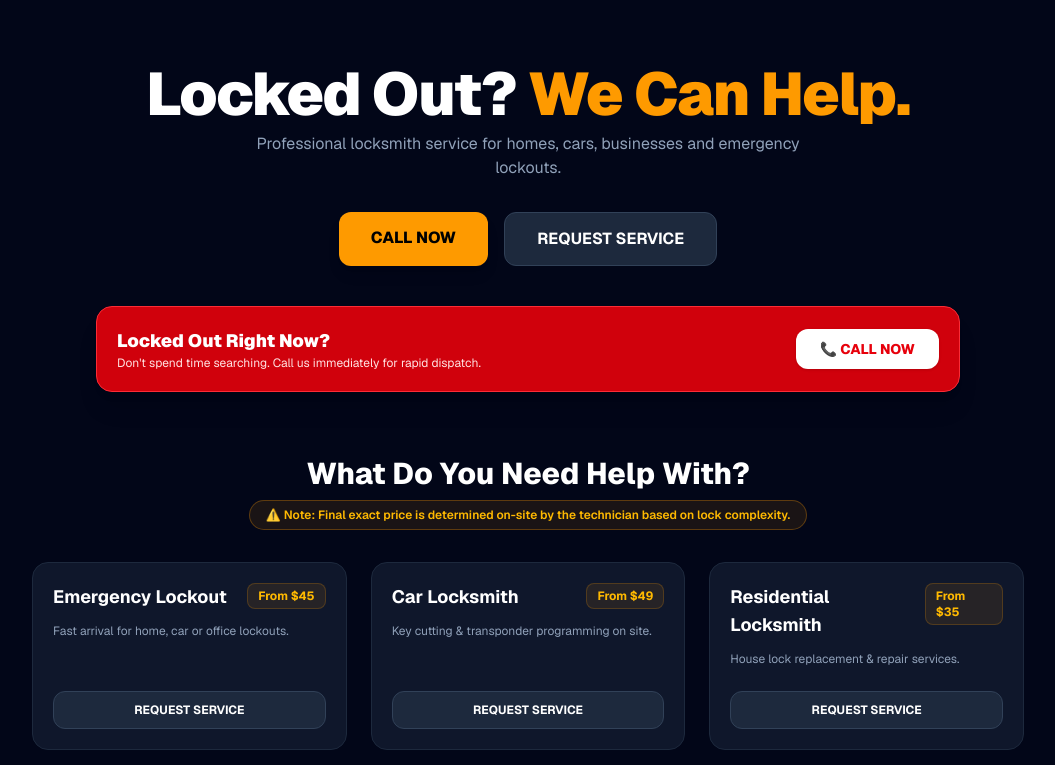
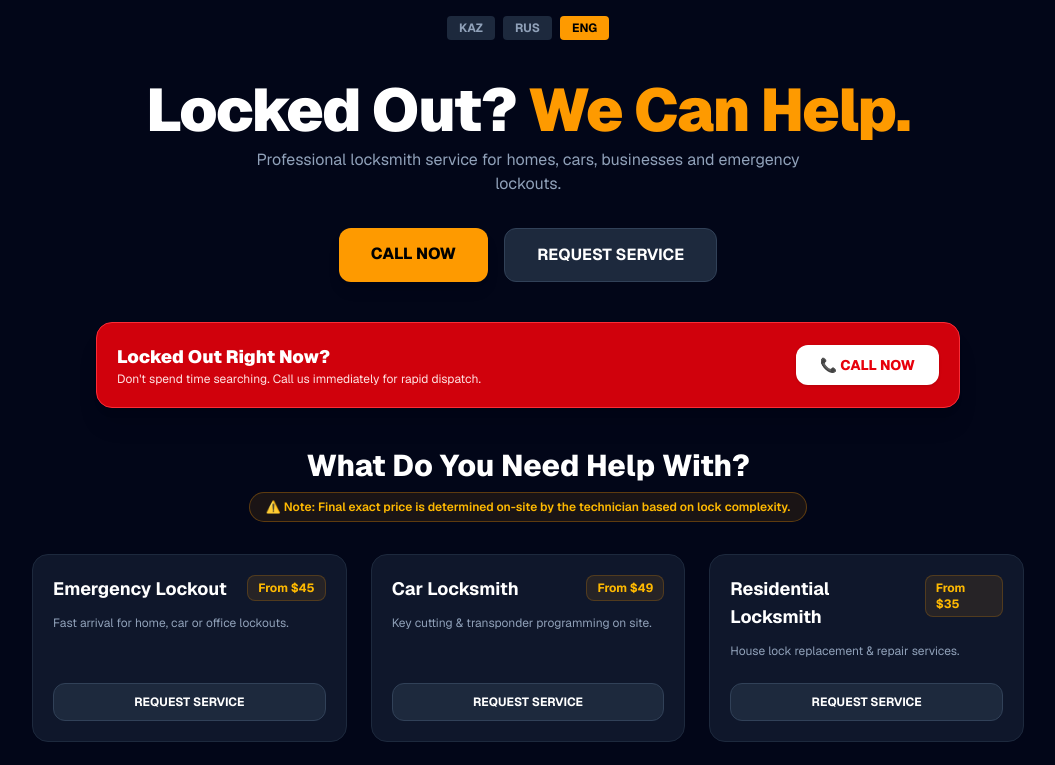
Before and after one commit to bagdatabishev-alt/pittsburgh-locksmith, a Next.js app: page / in a window 1280 px wide. Shown: the top 765 px of the page, without its empty margins (112-1167 px from the left). Built offline with nearby package versions, Linux system fonts and the light colour scheme.

Commit message:
Restore original fully working multi-language site

```diff
--- a/app/page.tsx
+++ b/app/page.tsx
@@ -3,12 +3,97 @@
 import { useState } from 'react';
 
 export default function Home() {
+  const [lang, setLang] = useState<'KAZ' | 'RUS' | 'ENG'>('ENG');
   const [selectedService, setSelectedService] = useState<string | null>(null);
   const [name, setName] = useState('');
   const [phone, setPhone] = useState('');
   const [address, setAddress] = useState('');
   const [loading, setLoading] = useState(false);
   const [status, setStatus] = useState('');
+
+  // Translations
+  const t = {
+    ENG: {
+      title1: "Locked Out?",
+      title2: "We Can Help.",
+      subtitle: "Professional locksmith service for homes, cars, businesses and emergency lockouts.",
+      callNow: "CALL NOW",
+      reqService: "REQUEST SERVICE",
+      bannerTitle: "Locked Out Right Now?",
+      bannerDesc: "Don't spend time searching. Call us immediately for rapid dispatch.",
+      whatNeeded: "What Do You Need Help With?",
+      note: "Note: Final exact price is determined on-site by the technician based on lock complexity.",
+      formTitle: "Fill out details to request service",
+      formSub: "We will dispatch a technician immediately.",
+      yourName: "Your Name *",
+      phoneNum: "Phone Number *",
+      addressLoc: "Address / Location *",
+      sendBtn: "Send Request to Telegram",
+      sending: "Sending Request...",
+      services: [
+        { title: 'Emergency Lockout', desc: 'Fast arrival for home, car or office lockouts.', price: 'From $45' },
+        { title: 'Car Locksmith', desc: 'Key cutting & transponder programming on site.', price: 'From $49' },
+        { title: 'Residential Locksmith', desc: 'House lock replacement & repair services.', price: 'From $35' },
+        { title: 'Commercial Locksmith', desc: 'High-security locks for businesses & offices.', price: 'From $55' },
+        { title: 'Key Replacement', desc: 'Duplicate or replacement keys made quickly.', price: 'From $25' },
+        { title: 'Lock Repair', desc: 'Fix damaged or jammed locks easily.', price: 'From $30' }
+      ]
+    },
+    RUS: {
+      title1: "Захлопнули дверь?",
+      title2: "Мы поможем.",
+      subtitle: "Профессиональные услуги слесаря для домов, автомобилей, бизнеса и экстренных ситуаций.",
+      callNow: "ПОЗВОНИТЬ",
+      reqService: "ЗАКАЗАТЬ УСЛУГУ",
+      bannerTitle: "Застряли прямо сейчас?",
+      bannerDesc: "Не тратьте время на поиски. Позвоните нам для срочного выезда.",
+      whatNeeded: "Какая помощь вам нужна?",
+      note: "Примечание: Точная цена определяется мастером на месте в зависимости от сложности.",
+      formTitle: "Заполните данные для заказа",
+      formSub: "Мы отправим мастера немедленно.",
+      yourName: "Ваше Имя *",
+      phoneNum: "Номер Телефона *",
+      addressLoc: "Адрес / Местоположение *",
+      sendBtn: "Отправить запрос в Telegram",
+      sending: "Отправка...",
+      services: [
+        { title: 'Emergency Lockout', desc: 'Быстрый выезд при блокировке дома, авто или офиса.', price: 'От $45' },
+        { title: 'Car Locksmith', desc: 'Нарезка ключей и программирование на месте.', price: 'От $49' },
+        { title: 'Residential Locksmith', desc: 'Замена и ремонт дверных замков в доме.', price: 'От $35' },
+        { title: 'Commercial Locksmith', desc: 'Замки повышенной безопасности для бизнеса.', price: 'От $55' },
+        { title: 'Key Replacement', desc: 'Дубликаты или замена ключей.', price: 'От $25' },
+        { title: 'Lock Repair', desc: 'Ремонт поврежденных или заклинивших замков.', price: 'От $30' }
+      ]
+    },
+    KAZ: {
+      title1: "Құлыптаулы ма?",
+      title2: "Біз көмектесеміз.",
+      subtitle: "Үйлерге, көліктерге, бизнеске және шұғал жағдайларға арналған кәсіби ұста қызметі.",
+      callNow: "ҚОҢЫРАУ ШАЛУ",
+      reqService: "ҚЫЗМЕТ СҰРАУ",
+      bannerTitle: "Қазір далада қалдыңыз ба?",
+      bannerDesc: "Уақыт жоғалтпаңыз. Жедел көмек үшін бізге бірден қоңырау шалыңыз.",
+      whatNeeded: "Сізге қандай көмек керек?",
+      note: "Ескерту: Нақты бағаны мастер келген соң құлыптың күрделілігіне қарай анықтайды.",
+      formTitle: "Тапсырыс беру үшін мәліметтерді толтырыңыз",
+      formSub: "Біз бірден маэстерді жібереміз.",
+      yourName: "Аты-жөніңіз *",
+      phoneNum: "Телефон нөмірі *",
+      addressLoc: "Мекенжайыңыз *",
+      sendBtn: "Telegram-ға жіберу",
+      sending: "Жіберілуде...",
+      services: [
+        { title: 'Emergency Lockout', desc: 'Үй, көлік немесе офис есіктерін ашуға шұғыл келу.', price: '$45 бастап' },
+        { title: 'Car Locksmith', desc: 'Көлік кілтін жасау және бағдарламалау.', price: '$49 бастап' },
+        { title: 'Residential Locksmith', desc: 'Үй құлыптарын ауыстыру және жөндеу.', price: '$35 бастап' },
+        { title: 'Commercial Locksmith', desc: 'Бизнес пен кеңселерге арналған қауіпсіздік құлыптары.', price: '$55 бастап' },
+        { title: 'Key Replacement', desc: 'Кілттердің көшірмесін жасау.', price: '$25 бастап' },
+        { title: 'Lock Repair', desc: 'Сынған немесе істемейтін құлыптарды жөндеу.', price: '$30 бастап' }
+      ]
+    }
+  };
+
+  const currentT = t[lang];
 
   const handleRequestService = (serviceName: string) => {
     setSelectedService(serviceName);
@@ -18,7 +103,7 @@ export default function Home() {
   const handleSubmit = async (e: React.FormEvent) => {
     e.preventDefault();
     if (!selectedService) {
-      setStatus('⚠️ Please select a service first by clicking "Request Service" on any card.');
+      setStatus('⚠️ Please select a service first.');
       return;
     }
 
@@ -31,23 +116,18 @@ export default function Home() {
         headers: { 'Content-Type': 'application/json' },
         body: JSON.stringify({
           type: 'NEW_ORDER',
-          data: {
-            name,
-            phone,
-            service: selectedService,
-            address
-          }
+          data: { name, phone, service: selectedService, address }
         })
       });
 
       if (res.ok) {
-        setStatus('✅ Request sent successfully! We will contact you shortly.');
+        setStatus('✅ Successfully sent!');
         setName('');
         setPhone('');
         setAddress('');
         setSelectedService(null);
       } else {
-        setStatus('❌ Failed to send request. Please try again.');
+        setStatus('❌ Failed to send.');
       }
     } catch (err) {
       setStatus('❌ Connection error.');
@@ -58,13 +138,28 @@ export default function Home() {
 
   return (
     <main className="min-h-screen bg-slate-950 text-white font-sans selection:bg-amber-500 selection:text-black">
+      {/* Language Switcher Bar */}
+      <div className="flex justify-center pt-4 gap-2">
+        {(['KAZ', 'RUS', 'ENG'] as const).map((l) => (
+          <button
+            key={l}
+            onClick={() => setLang(l)}
+            className={`px-3 py-1 rounded text-xs font-bold transition ${
+              lang === l ? 'bg-amber-500 text-black' : 'bg-slate-800 text-slate-400 hover:text-white'
+            }`}
+          >
+            {l}
+          </button>
+        ))}
+      </div>
+
       {/* Hero Section */}
-      <section className="py-16 px-4 text-center max-w-4xl mx-auto">
+      <section className="py-10 px-4 text-center max-w-4xl mx-auto">
         <h1 className="text-4xl md:text-6xl font-black tracking-tight mb-2">
-          Locked Out? <span className="text-amber-500">We Can Help.</span>
+          {currentT.title1} <span className="text-amber-500">{currentT.title2}</span>
         </h1>
         <p className="text-slate-400 text-sm md:text-base mb-8 max-w-xl mx-auto">
-          Professional locksmith service for homes, cars, businesses and emergency lockouts.
+          {currentT.subtitle}
         </p>
 
         <div className="flex flex-wrap justify-center gap-4 mb-10">
@@ -72,27 +167,27 @@ export default function Home() {
             href="tel:+19173496532"
             className="bg-amber-500 hover:bg-amber-600 text-black font-extrabold px-8 py-3.5 rounded-xl shadow-lg transition"
           >
-            CALL NOW
+            {currentT.callNow}
           </a>
           <a
             href="#services"
             className="bg-slate-800 hover:bg-slate-700 text-white font-bold px-8 py-3.5 rounded-xl border border-slate-700 transition"
           >
-            REQUEST SERVICE
+            {currentT.reqService}
           </a>
         </div>
 
         {/* Urgent Red Banner */}
         <div className="bg-red-600/90 border border-red-500 rounded-2xl p-4 md:p-5 flex flex-col md:flex-row items-center justify-between shadow-xl gap-4">
           <div className="text-left">
-            <h3 className="font-black text-lg">Locked Out Right Now?</h3>
-            <p className="text-xs text-red-100">Don't spend time searching. Call us immediately for rapid dispatch.</p>
+            <h3 className="font-black text-lg">{currentT.bannerTitle}</h3>
+            <p className="text-xs text-red-100">{currentT.bannerDesc}</p>
           </div>
           <a
             href="tel:+19173496532"
             className="bg-white hover:bg-slate-100 text-red-600 font-extrabold px-6 py-2.5 rounded-xl text-sm shadow transition shrink-0"
           >
-            📞 CALL NOW
+            📞 {currentT.callNow}
           </a>
         </div>
       </section>
@@ -100,21 +195,14 @@ export default function Home() {
       {/* Services Grid */}
       <section id="services" className="max-w-5xl mx-auto px-4 pb-16">
         <div className="text-center mb-8">
-          <h2 className="text-2xl md:text-3xl font-extrabold mb-2">What Do You Need Help With?</h2>
+          <h2 className="text-2xl md:text-3xl font-extrabold mb-2">{currentT.whatNeeded}</h2>
           <div className="inline-block bg-amber-500/10 border border-amber-500/30 px-4 py-1.5 rounded-full text-amber-400 text-xs font-semibold">
-            ⚠️ Note: Final exact price is determined on-site by the technician based on lock complexity.
+            ⚠️ {currentT.note}
           </div>
         </div>
 
         <div className="grid grid-cols-1 md:grid-cols-3 gap-6">
-          {[
-            { title: 'Emergency Lockout', desc: 'Fast arrival for home, car or office lockouts.', price: 'From $45' },
-            { title: 'Car Locksmith', desc: 'Key cutting & transponder programming on site.', price: 'From $49' },
-            { title: 'Residential Locksmith', desc: 'House lock replacement & repair services.', price: 'From $35' },
-            { title: 'Commercial Locksmith', desc: 'High-security locks for businesses & offices.', price: 'From $55' },
-            { title: 'Key Replacement', desc: 'Duplicate or replacement keys made quickly.', price: 'From $25' },
-            { title: 'Lock Repair', desc: 'Fix damaged or jammed locks easily.', price: 'From $30' }
-          ].map((s, idx) => (
+          {currentT.services.map((s, idx) => (
             <div key={idx} className="bg-slate-900 border border-slate-800 rounded-2xl p-5 flex flex-col justify-between hover:border-amber-500/50 transition">
               <div>
                 <div className="flex justify-between items-start mb-3">
@@ -129,7 +217,7 @@ export default function Home() {
                 onClick={() => handleRequestService(s.title)}
                 className="w-full bg-slate-800 hover:bg-amber-500 hover:text-black font-bold text-xs py-2.5 rounded-xl border border-slate-700 transition"
               >
-                REQUEST SERVICE
+                {currentT.reqService}
               </button>
             </div>
           ))}
@@ -138,13 +226,13 @@ export default function Home() {
         {/* Request Form Section */}
         <div className="mt-12 bg-slate-900 border border-slate-800 rounded-2xl p-6 md:p-8 max-w-xl mx-auto shadow-2xl">
           <h3 className="text-xl font-black text-amber-500 mb-1 text-center">
-            {selectedService ? `Selected: ${selectedService}` : 'Fill out details to request service'}
+            {selectedService ? `Selected: ${selectedService}` : currentT.formTitle}
           </h3>
-          <p className="text-xs text-slate-400 text-center mb-6">We will dispatch a technician immediately.</p>
+          <p className="text-xs text-slate-400 text-center mb-6">{currentT.formSub}</p>
 
           <form onSubmit={handleSubmit} className="space-y-4">
             <div>
-              <label className="text-xs font-bold uppercase text-slate-400 block mb-1">Your Name *</label>
+              <label className="text-xs font-bold uppercase text-slate-400 block mb-1">{currentT.yourName}</label>
               <input
                 type="text"
                 required
@@ -155,7 +243,7 @@ export default function Home() {
               />
             </div>
             <div>
-              <label className="text-xs font-bold uppercase text-slate-400 block mb-1">Phone Number *</label>
+              <label className="text-xs font-bold uppercase text-slate-400 block mb-1">{currentT.phoneNum}</label>
               <input
                 type="text"
                 required
@@ -166,7 +254,7 @@ export default function Home() {
               />
             </div>
             <div>
-              <label className="text-xs font-bold uppercase text-slate-400 block mb-1">Address / Location *</label>
+              <label className="text-xs font-bold uppercase text-slate-400 block mb-1">{currentT.addressLoc}</label>
               <input
                 type="text"
                 required
@@ -182,7 +270,7 @@ export default function Home() {
               disabled={loading}
               className="w-full bg-amber-500 hover:bg-amber-600 text-black font-extrabold py-3.5 rounded-xl transition shadow-lg"
             >
-              {loading ? 'Sending Request...' : 'Send Request to Telegram'}
+              {loading ? currentT.sending : currentT.sendBtn}
             </button>
           </form>
 
```
Also changed, not shown: 1 other file (tests, documents, lock files or other folders).
